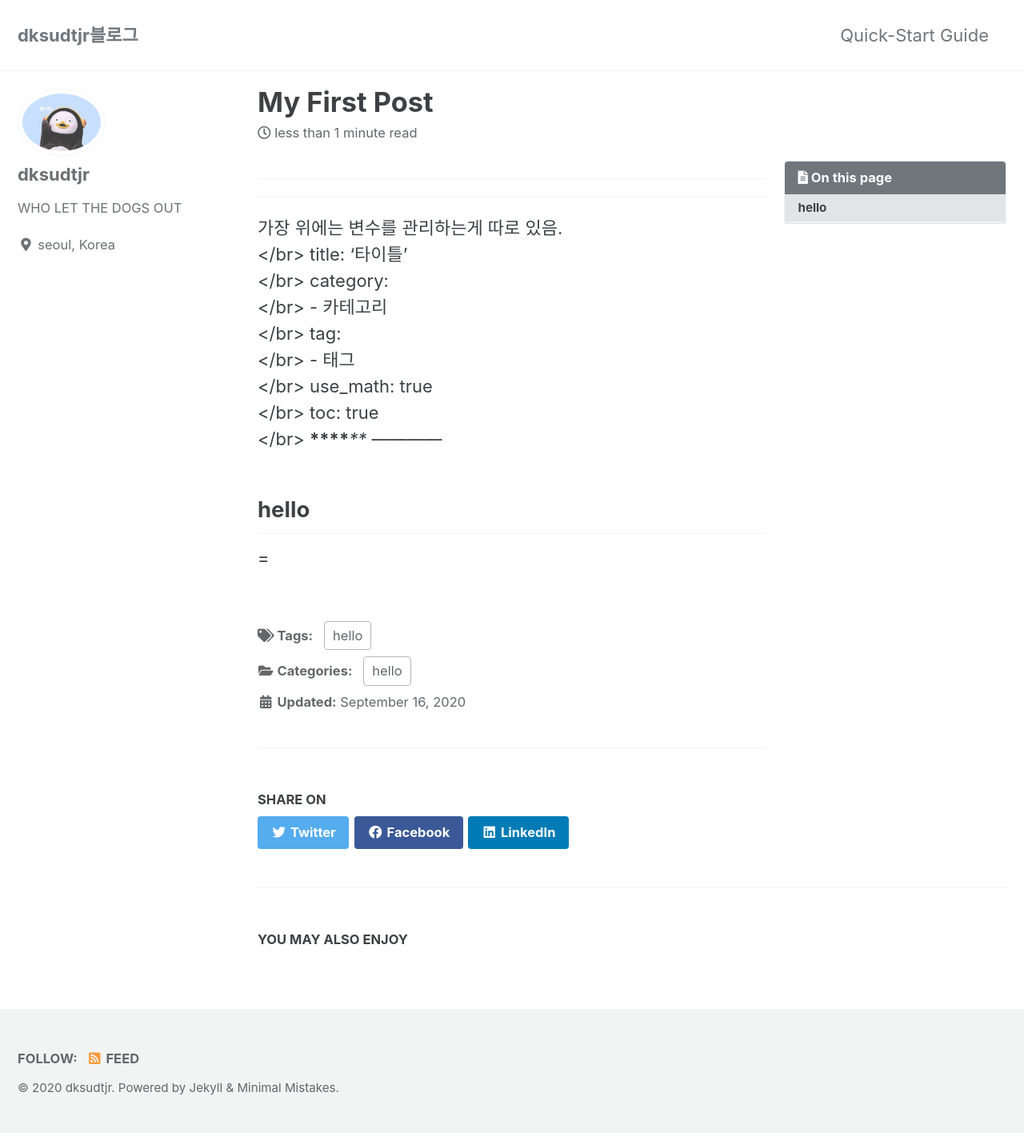
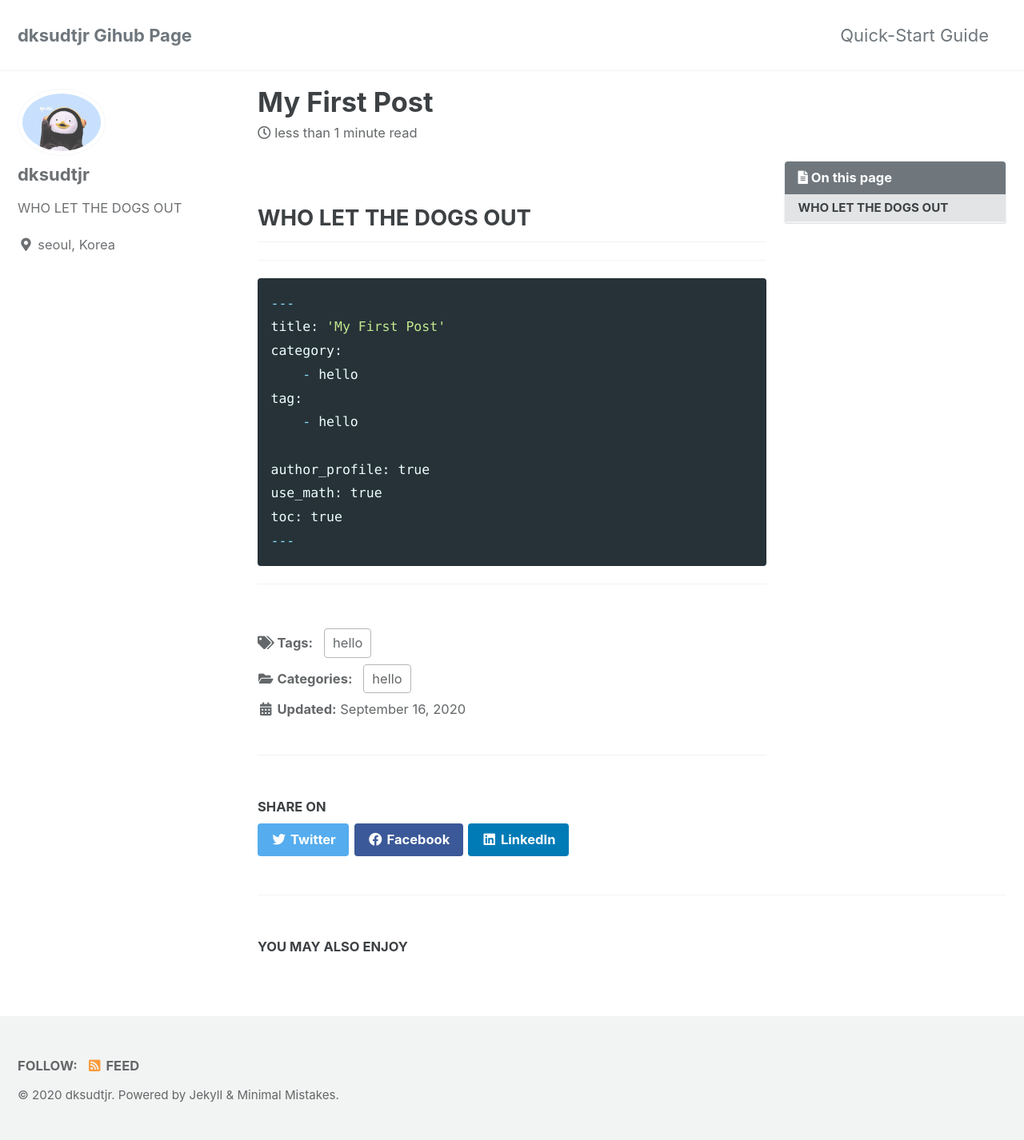
Before and after one commit to dksudtjr/dksudtjr.github.io, a Jekyll site: the page built from _posts/2020-09-16-hello.md, in a window 1280 px wide. Shown: the whole page at 80% size. Built offline with Jekyll 4.4.1, drawn with Linux system fonts in a browser that asks for light colours; cached includes are drawn as plain includes.

Commit message:
edit first post1

````diff
--- a/_config.yml
+++ b/_config.yml
@@ -16,7 +16,7 @@ minimal_mistakes_skin    : "default" # "air", "aqua", "contrast", "dark", "dirt"
 
 # Site Settings
 locale                   : "en-US"
-title                    : "dksudtjr블로그"
+title                    : "dksudtjr Gihub Page"
 title_separator          : "-"
 subtitle                 : # site tagline that appears below site title in masthead
 name                     : "dksudtjr"
--- a/_posts/2020-09-16-hello.md
+++ b/_posts/2020-09-16-hello.md
@@ -10,18 +10,19 @@ use_math: true
 toc: true
 ---
 
+##  WHO LET THE DOGS OUT
 -----------
-****************
-가장 위에는 변수를 관리하는게 따로 있음.<br></br>
-title: '타이틀'<br></br>
-category:<br></br>
-    - 카테고리<br></br>
-tag:<br></br>
-    - 태그<br></br>
-use_math: true<br></br>
-toc: true<br></br>
-****************
+```python
+---
+title: 'My First Post'
+category:
+    - hello
+tag:
+    - hello
+
+author_profile: true
+use_math: true
+toc: true
+---
+```
 ------------
-
-## hello
-=
````
